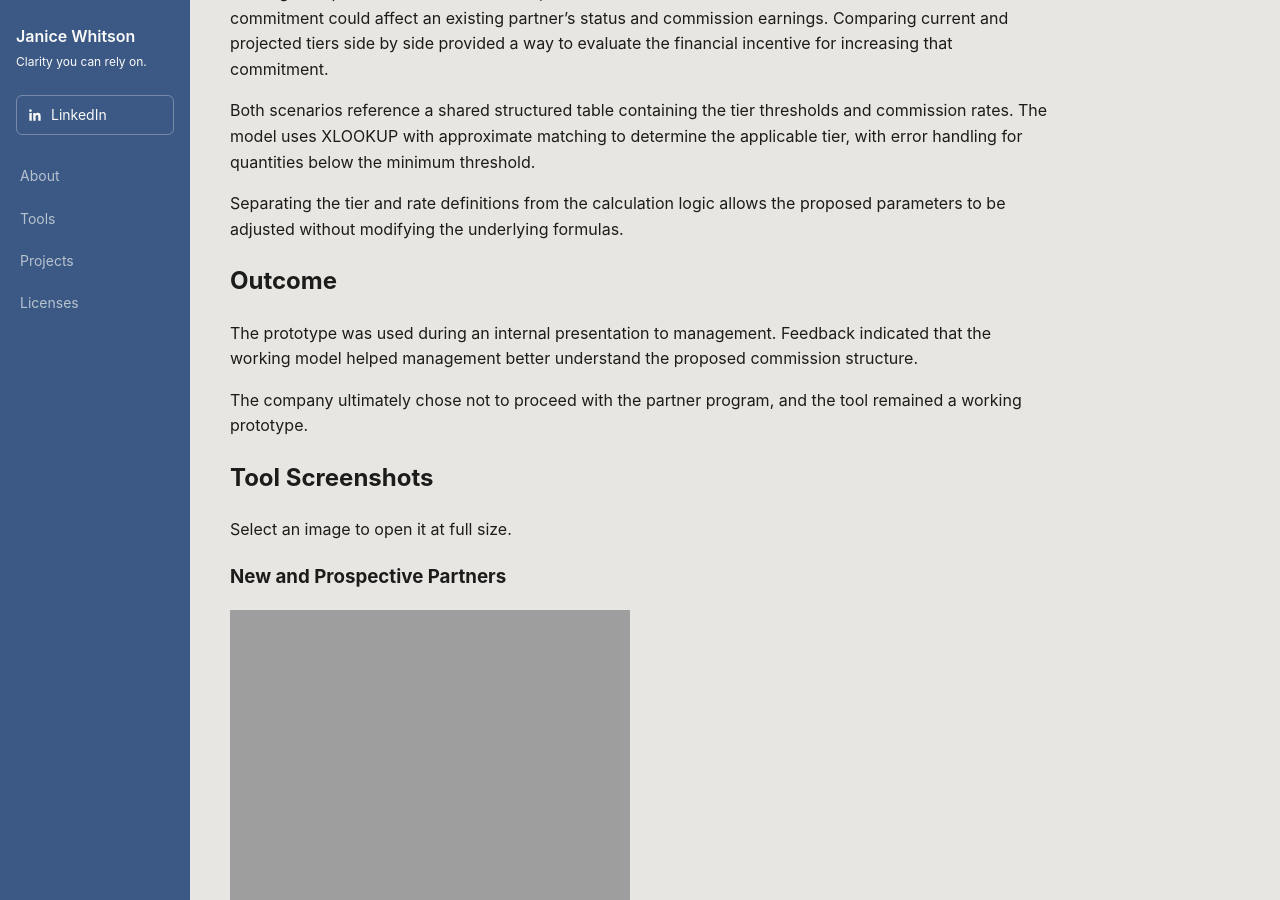
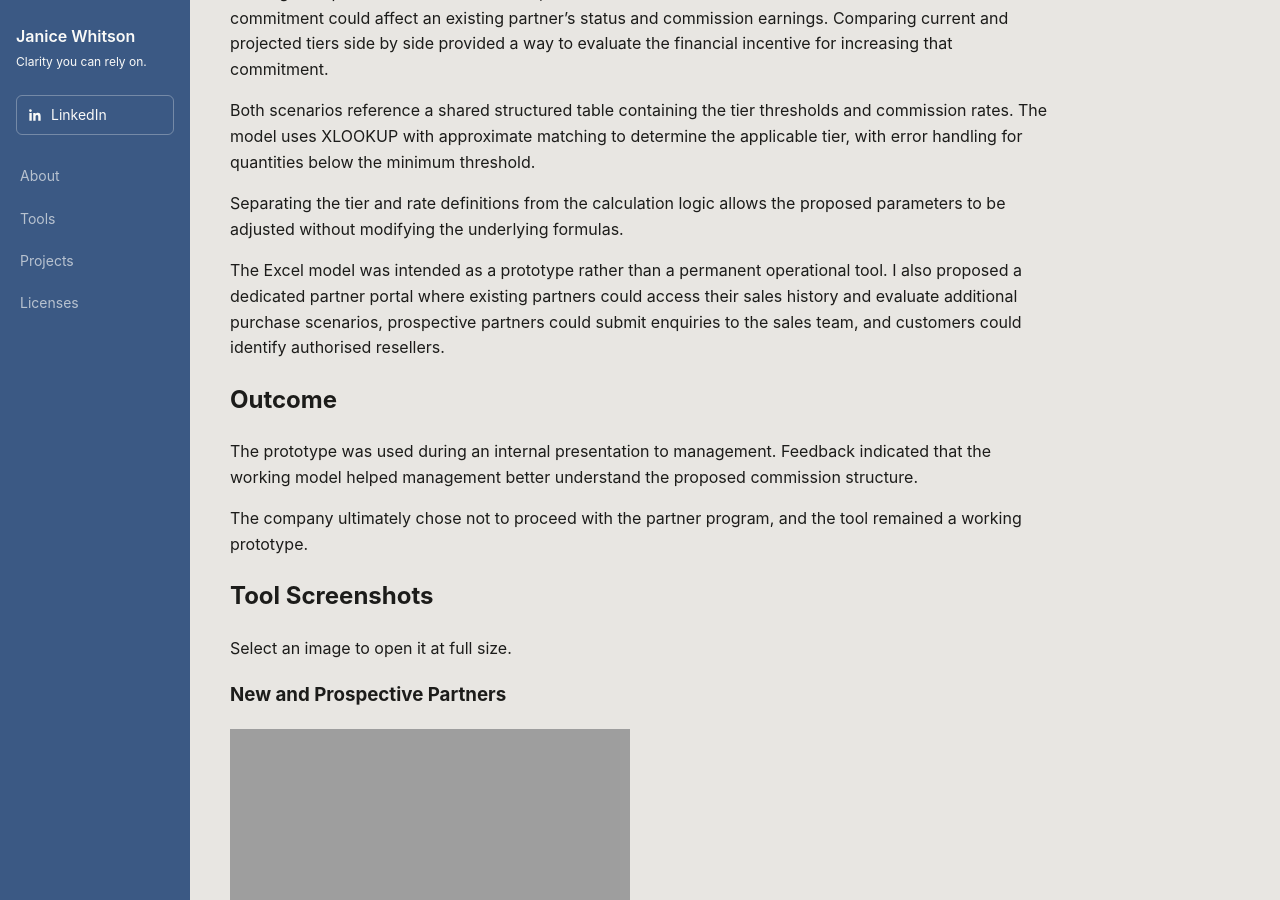
Before and after one commit to janicewhitson/data, a Jekyll site: the page built from projects/partner-commission-tool/index.md, in a window 1280 px wide and 900 px high, scrolled down 826 px. Built offline with Jekyll 4.4.1, drawn with Linux system fonts in a browser that asks for light colours.

Commit message:
Add proposed partner portal context to commission tool case study

```diff
--- a/projects/partner-commission-tool/index.md
+++ b/projects/partner-commission-tool/index.md
@@ -31,6 +31,8 @@ Both scenarios reference a shared structured table containing the tier threshold
 
 Separating the tier and rate definitions from the calculation logic allows the proposed parameters to be adjusted without modifying the underlying formulas.
 
+The Excel model was intended as a prototype rather than a permanent operational tool. I also proposed a dedicated partner portal where existing partners could access their sales history and evaluate additional purchase scenarios, prospective partners could submit enquiries to the sales team, and customers could identify authorised resellers.
+
 ## Outcome
 
 The prototype was used during an internal presentation to management. Feedback indicated that the working model helped management better understand the proposed commission structure.
```
